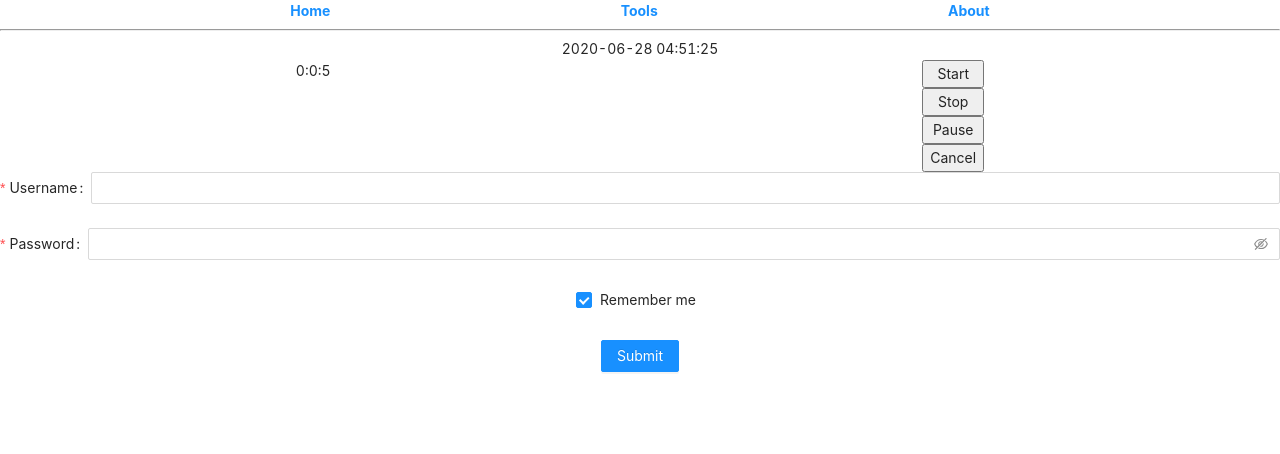
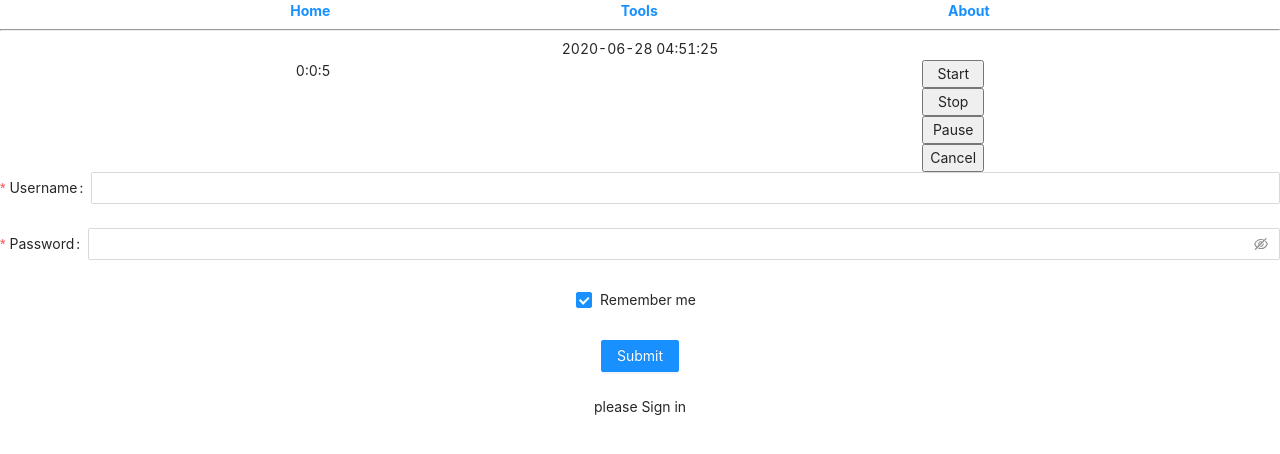
Before and after one commit to Liszt21/LisztSpace, a React (Create React App) app in the folder frontend/: page / in a window 1280 px wide. Shown: the top 454 px of the page. Built offline with nearby package versions, Linux system fonts and the light colour scheme.

Commit message:
test axios basic auth

```diff
--- a/frontend/src/components/User.tsx
+++ b/frontend/src/components/User.tsx
@@ -1,5 +1,6 @@
-import React from "react";
+import React, { useState } from "react";
 import { Form, Input, Button, Checkbox } from "antd";
+import axios from "axios";
 
 interface UserInfo {
   username: string,
@@ -7,8 +8,18 @@ interface UserInfo {
 }
 
 function Signin() {
+  const [ username, setUsername ] = useState("please Sign in")
   const onFinish = (values: UserInfo)=> {
     console.log('Success:', values);
+    axios.get('http://localhost:5000/api/user/1', {
+      auth: {
+        username: values.username,
+        password: values.password
+      }
+    }).then(result => {
+      setUsername(result.data.username)
+    })
+
   };
 
   const onFinishFailed = (errorInfo: Object)=> {
@@ -16,6 +27,7 @@ function Signin() {
   };
 
   return (
+    <div>
       <Form
         name="basic"
         initialValues={{ remember: true }}
@@ -48,6 +60,8 @@ function Signin() {
           </Button>
         </Form.Item>
       </Form>
+      <p>{ username }</p>
+    </div>
   )
 }
 
```
Lines whose indentation alone changed are shown as unchanged.
